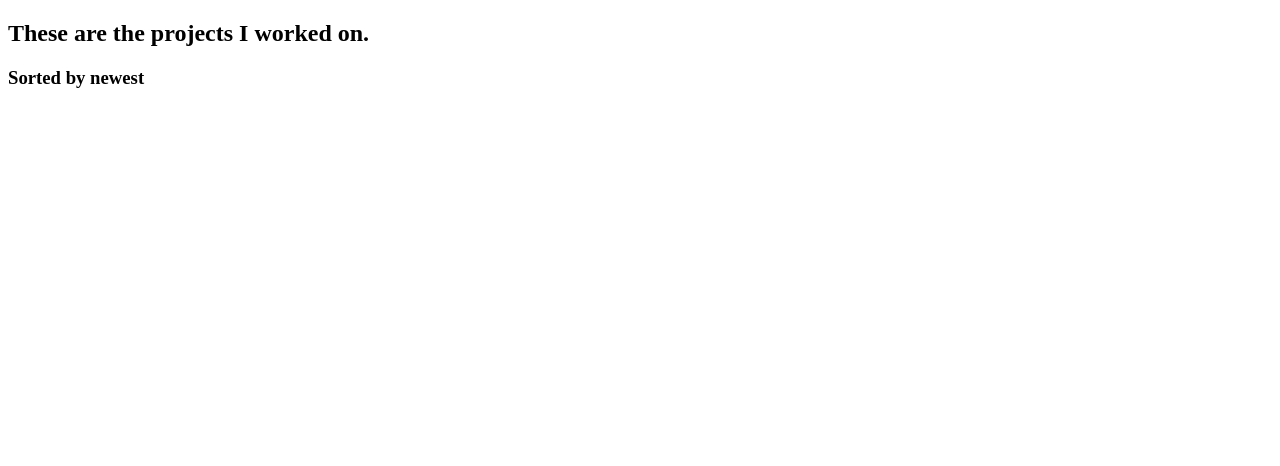
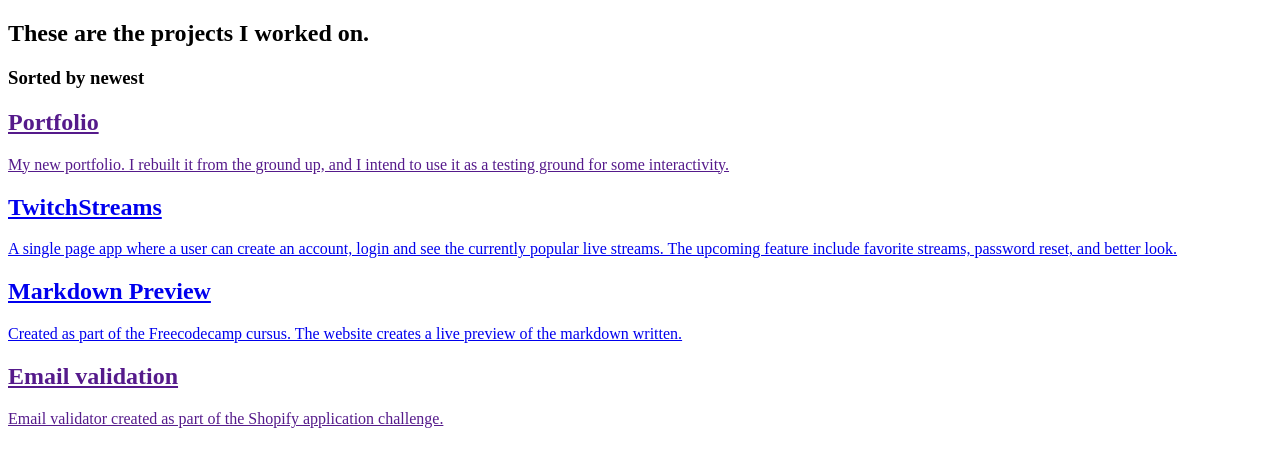
Before and after one commit to wes225/portfolio, a Gatsby site: page /projects in a window 1280 px wide. Built offline with nearby package versions, Linux system fonts and the light colour scheme; Gatsby itself is replaced by a stand-in of ours.

Commit message:
Functional project and contact, with data from json. Renames files.

```diff
--- a/src/components/project.js
+++ b/src/components/project.js
@@ -1,10 +1,10 @@
 import React from 'react'
 
 const Project = ({...props}) => {
-  return console.log(props)||(
-    <a href={props.URL} target="_blank">
-      <h2>{props.Name}</h2>
-
+  return (
+    <a href={props.liveURL} target="_blank">
+      <h2>{props.name}</h2>
+      <p>{props.description}</p>
       </a>
 
   )
--- a/src/layouts/index.js
+++ b/src/layouts/index.js
@@ -2,7 +2,7 @@ import React from 'react'
 import PropTypes from 'prop-types'
 import Helmet from 'react-helmet'
 
-import Header from '../components/header'
+import Header from '../components/Header'
 
 
 const Layout = ({ children, data }) => (
--- a/src/pages/projects.js
+++ b/src/pages/projects.js
@@ -1,23 +1,26 @@
 import React from 'react'
 import Link from 'gatsby-link'
-import Project from '../components/project'
+import Project from '../components/Project'
 const Projects = ({data}) => (
   <div>
     <h2>These are the projects I worked on.</h2>
     <h3>Sorted by newest</h3>
-    <div>{data.dataJson.projects.map(data =>(<Project {...data}></Project>))}</div>
+    <div>{data.dataJson.projects.map((data,index) =>(<Project key={index} {...data}></Project>))}</div>
 
   </div>
 )
 
 export default Projects
 
-export const IndexQuery = graphql `
-  query IndexQuery {
-    dataJson {
+export const ProjectQuery = graphql `
+  query ProjectQuery {
+    dataJson{
       projects {
-        Name
-        URL
+        name
+        description
+        tech
+        liveURL
+        gitURL
       }
     }
   }
```
Also changed, not shown: src/components/contactLink.js (+4 -3 lines), src/pages/contact.js (+16 -3 lines).
